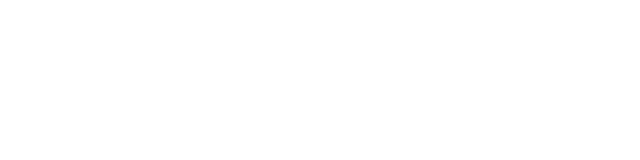
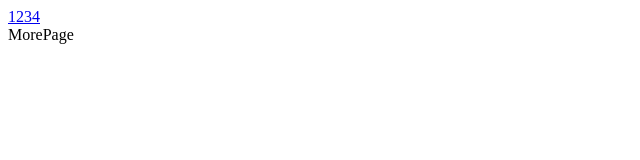
Before and after one commit to imzeze/test-branch-model, a React (Create React App) app: page /more in a window 1280 px wide. Shown: the top 160 px of the page, without its empty margins (0-640 px from the left). Built offline with nearby package versions, Linux system fonts and the light colour scheme.

Commit message:
feat: 임시 navigator 생성

```diff
--- a/public/index.html
+++ b/public/index.html
@@ -9,12 +9,12 @@
       name="description"
       content="Web site created using create-react-app"
     />
-    <link rel="apple-touch-icon" href="%PUBLIC_URL%/logo192.png" />
+    <!-- <link rel="apple-touch-icon" href="%PUBLIC_URL%/logo192.png" /> -->
     <!--
       manifest.json provides metadata used when your web app is installed on a
       user's mobile device or desktop. See https://developers.google.com/web/fundamentals/web-app-manifest/
     -->
-    <link rel="manifest" href="%PUBLIC_URL%/manifest.json" />
+    <!-- <link rel="manifest" href="%PUBLIC_URL%/manifest.json" /> -->
     <!--
       Notice the use of %PUBLIC_URL% in the tags above.
       It will be replaced with the URL of the `public` folder during the build.
--- a/src/App.js
+++ b/src/App.js
@@ -1,7 +1,11 @@
+import Navigator from "./Navigator";
+import Router from "./Router";
+
 function App() {
   return (
-    <div className="App">
-      <header className="App-header"></header>
+    <div>
+      <Navigator />
+      <Router />
     </div>
   );
 }
--- /dev/null
+++ b/src/Navigator.jsx
@@ -0,0 +1,11 @@
+import MenuBar from "./components/MenuBar";
+
+const Navigator = () => {
+  return (
+    <div>
+      <MenuBar />
+    </div>
+  );
+};
+
+export default Navigator;
--- /dev/null
+++ b/src/Router.jsx
@@ -0,0 +1,23 @@
+import Route from "./components/Route";
+import { HomePage, MorePage, NewsPage, VideoPage } from "./pages";
+
+const Router = () => {
+  return (
+    <div>
+      <Route path="/home">
+        <HomePage />
+      </Route>
+      <Route path="/video">
+        <VideoPage />
+      </Route>
+      <Route path="/news">
+        <NewsPage />
+      </Route>
+      <Route path="/more">
+        <MorePage />
+      </Route>
+    </div>
+  );
+};
+
+export default Router;
--- /dev/null
+++ b/src/components/MenuBar.jsx
@@ -0,0 +1,12 @@
+const MenuBar = () => {
+  return (
+    <div>
+      <a href="/home">1</a>
+      <a href="/video">2</a>
+      <a href="/news">3</a>
+      <a href="/more">4</a>
+    </div>
+  );
+};
+
+export default MenuBar;
--- /dev/null
+++ b/src/components/Route.jsx
@@ -0,0 +1,5 @@
+const Route = ({ path, children }) => {
+  return window.location.pathname === path ? children : null;
+};
+
+export default Route;
--- /dev/null
+++ b/src/pages/HomePage.jsx
@@ -0,0 +1,5 @@
+const HomePage = () => {
+  return <div>home</div>;
+};
+
+export default HomePage;
--- /dev/null
+++ b/src/pages/MorePage.jsx
@@ -0,0 +1,5 @@
+const MorePage = () => {
+  return <div>MorePage</div>;
+};
+
+export default MorePage;
--- /dev/null
+++ b/src/pages/NewsPage.jsx
@@ -0,0 +1,5 @@
+const NewsPage = () => {
+  return <div>NewsPage</div>;
+};
+
+export default NewsPage;
--- /dev/null
+++ b/src/pages/VideoPage.jsx
@@ -0,0 +1,5 @@
+const VideoPage = () => {
+  return <div>VideoPage</div>;
+};
+
+export default VideoPage;
--- /dev/null
+++ b/src/pages/index.js
@@ -0,0 +1,6 @@
+import HomePage from "./HomePage";
+import VideoPage from "./VideoPage";
+import NewsPage from "./NewsPage";
+import MorePage from "./MorePage";
+
+export { HomePage, VideoPage, NewsPage, MorePage };
```
Also changed, not shown: src/resources/constants/routeType.js (added, +18 -0 lines), public/logo192.png (deleted), public/logo512.png (deleted).
